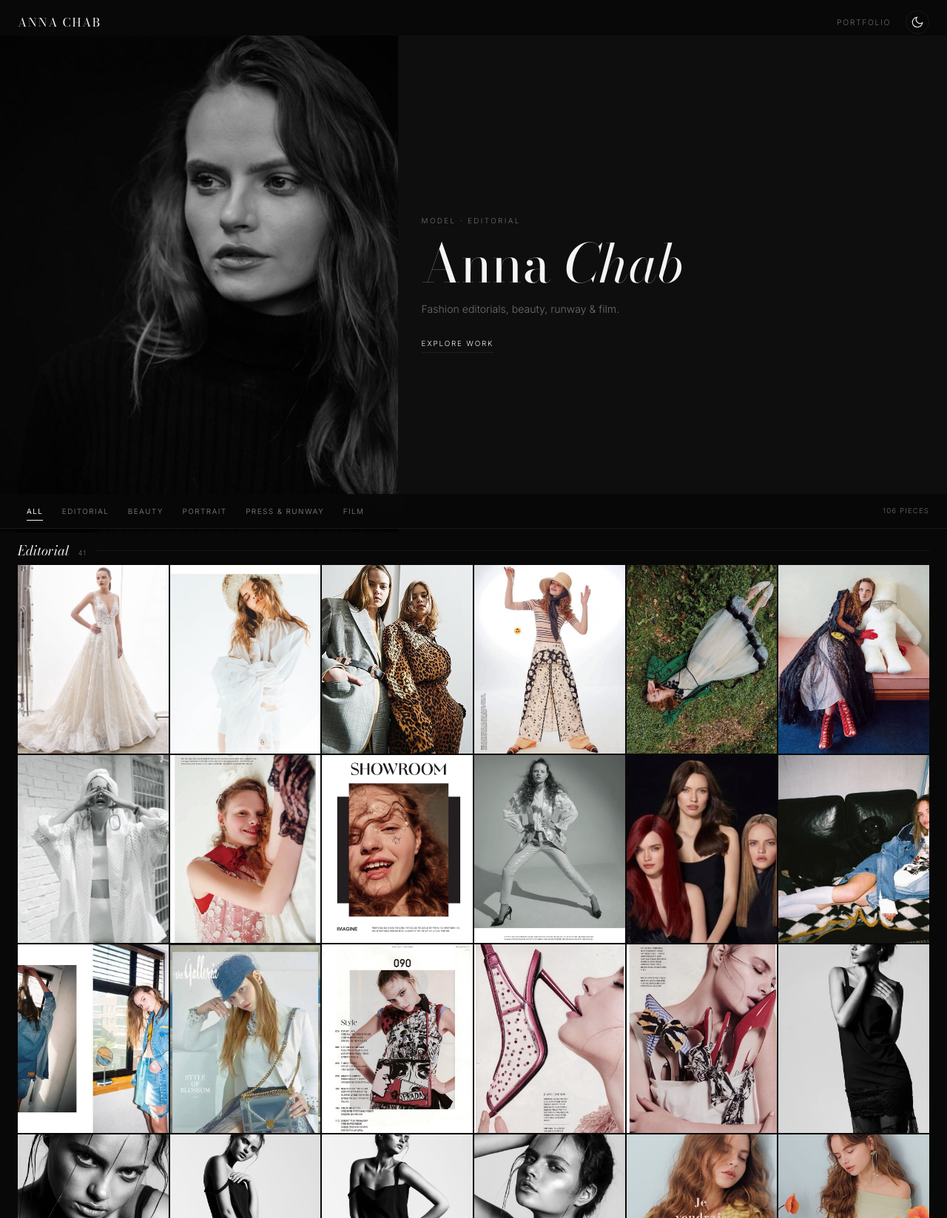
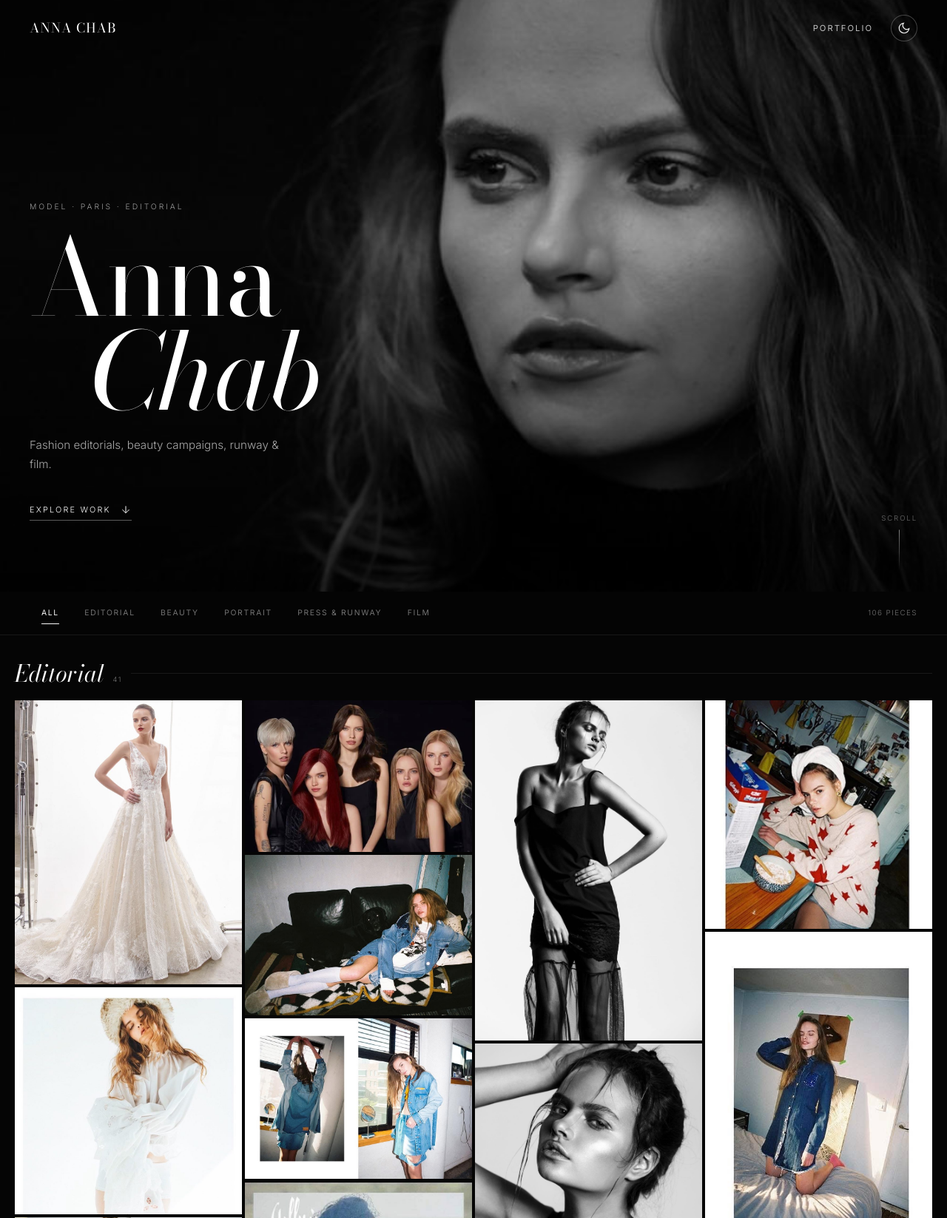
Before and after one commit to aineurowaves-ai/anna-s-website, a plain HTML site: page index.html in a window 1280 px wide. Shown: the top 1647 px of the page at 74% size. Drawn offline with nearby package versions, Linux system fonts and the light colour scheme.

Commit message:
Restore cinematic hero and fix gallery layout with continuous masonry grid.

```diff
--- a/css/style.css
+++ b/css/style.css
@@ -10,27 +10,33 @@
   --font-display: "Bodoni Moda", "Didot", Georgia, serif;
   --font-ui: "Inter", system-ui, sans-serif;
   --ease: cubic-bezier(0.22, 1, 0.36, 1);
-  --duration: 0.4s;
+  --duration: 0.5s;
 }
 
 [data-theme="dark"] {
-  --bg: #080808;
-  --text: #f5f5f5;
-  --muted: rgba(245, 245, 245, 0.42);
-  --line: rgba(245, 245, 245, 0.07);
-  --bar-bg: rgba(8, 8, 8, 0.9);
-  --hero-bg: #0e0e0e;
+  --bg: #050505;
+  --surface: #0e0e0e;
+  --text: #fafafa;
+  --muted: rgba(250, 250, 250, 0.45);
+  --line: rgba(250, 250, 250, 0.08);
+  --overlay: rgba(0, 0, 0, 0.55);
+  --hero-shade: linear-gradient(180deg, rgba(0,0,0,0.25) 0%, rgba(0,0,0,0.1) 40%, rgba(0,0,0,0.75) 100%);
+  --bar-bg: rgba(5, 5, 5, 0.82);
   --lightbox: #000;
+  --item-bg: #111;
 }
 
 [data-theme="light"] {
-  --bg: #ebebeb;
-  --text: #111;
-  --muted: rgba(17, 17, 17, 0.42);
-  --line: rgba(17, 17, 17, 0.1);
-  --bar-bg: rgba(235, 235, 235, 0.92);
-  --hero-bg: #e0e0e0;
+  --bg: #ffffff;
+  --surface: #f8f8f8;
+  --text: #0a0a0a;
+  --muted: rgba(10, 10, 10, 0.45);
+  --line: rgba(10, 10, 10, 0.08);
+  --overlay: rgba(255, 255, 255, 0.15);
+  --hero-shade: linear-gradient(180deg, rgba(255,255,255,0.1) 0%, rgba(255,255,255,0) 40%, rgba(0,0,0,0.5) 100%);
+  --bar-bg: rgba(255, 255, 255, 0.88);
   --lightbox: #0a0a0a;
+  --item-bg: #eee;
 }
 
 html {
@@ -44,10 +50,38 @@ body {
   color: var(--text);
   line-height: 1.5;
   -webkit-font-smoothing: antialiased;
-  transition: background var(--duration), color var(--duration);
+  transition: background var(--duration) var(--ease), color var(--duration) var(--ease);
 }
 
-/* ── Topbar ── */
+/* ── Hero ── */
+.hero {
+  position: relative;
+  min-height: 100svh;
+  display: flex;
+  flex-direction: column;
+  overflow: hidden;
+}
+
+.hero-media {
+  position: absolute;
+  inset: 0;
+  background-size: cover;
+  background-position: center 30%;
+  transform: scale(1.06);
+  transition: transform 8s var(--ease);
+}
+
+.hero:hover .hero-media {
+  transform: scale(1);
+}
+
+.hero-shade {
+  position: absolute;
+  inset: 0;
+  background: var(--hero-shade);
+  pointer-events: none;
+}
+
 .topbar {
   position: fixed;
   top: 0;
@@ -57,41 +91,55 @@ body {
   display: flex;
   align-items: center;
   justify-content: space-between;
-  padding: 0.9rem 1.5rem;
-  transition: background var(--duration), border-color var(--duration);
+  padding: 1.25rem 2.5rem;
+  transition: background var(--duration) var(--ease), border-color var(--duration) var(--ease);
 }
 
 .topbar.scrolled {
   background: var(--bar-bg);
-  backdrop-filter: blur(16px);
+  backdrop-filter: blur(20px);
   border-bottom: 1px solid var(--line);
 }
 
 .brand {
   font-family: var(--font-display);
-  font-size: 1rem;
-  letter-spacing: 0.1em;
+  font-size: 1.1rem;
+  font-weight: 400;
+  letter-spacing: 0.06em;
+  color: #fff;
+  text-decoration: none;
   text-transform: uppercase;
+}
+
+.topbar.scrolled .brand {
   color: var(--text);
-  text-decoration: none;
 }
 
 .topbar-end {
   display: flex;
   align-items: center;
-  gap: 1.25rem;
+  gap: 1.5rem;
 }
 
 .topbar-link {
-  font-size: 0.65rem;
-  letter-spacing: 0.16em;
+  font-size: 0.7rem;
+  font-weight: 400;
+  letter-spacing: 0.18em;
   text-transform: uppercase;
-  color: var(--muted);
+  color: rgba(255, 255, 255, 0.75);
   text-decoration: none;
-  transition: color 0.25s;
+  transition: color 0.3s;
 }
 
 .topbar-link:hover {
+  color: #fff;
+}
+
+.topbar.scrolled .topbar-link {
+  color: var(--muted);
+}
+
+.topbar.scrolled .topbar-link:hover {
   color: var(--text);
 }
 
@@ -99,14 +147,25 @@ body {
   display: flex;
   align-items: center;
   justify-content: center;
-  width: 2rem;
-  height: 2rem;
-  border: 1px solid var(--line);
+  width: 2.25rem;
+  height: 2.25rem;
+  border: 1px solid rgba(255, 255, 255, 0.25);
   border-radius: 50%;
+  background: rgba(0, 0, 0, 0.2);
+  color: #fff;
+  cursor: pointer;
+  transition: all 0.3s var(--ease);
+}
+
+.theme-toggle:hover {
+  background: rgba(255, 255, 255, 0.15);
+  border-color: rgba(255, 255, 255, 0.5);
+}
+
+.topbar.scrolled .theme-toggle {
+  border-color: var(--line);
   background: transparent;
   color: var(--text);
-  cursor: pointer;
-  transition: border-color 0.25s;
 }
 
 [data-theme="light"] .icon-sun { display: block; }
@@ -114,78 +173,98 @@ body {
 [data-theme="dark"] .icon-sun { display: none; }
 [data-theme="dark"] .icon-moon { display: block; }
 
-/* ── Hero split ── */
-.hero {
-  display: grid;
-  grid-template-columns: 42% 1fr;
-  min-height: min(72vh, 620px);
-  max-height: 620px;
-  margin-top: 3rem;
-  background: var(--hero-bg);
-}
-
-.hero-photo {
-  overflow: hidden;
-  background: #111;
-}
-
-.hero-photo img {
-  width: 100%;
-  height: 100%;
-  object-fit: cover;
-  object-position: center 20%;
-  display: block;
-}
-
-.hero-content {
+.hero-body {
+  position: relative;
+  z-index: 2;
+  flex: 1;
   display: flex;
   flex-direction: column;
-  justify-content: center;
-  padding: 2rem 2.5rem 2rem 2rem;
+  justify-content: flex-end;
+  padding: 0 2.5rem 6rem;
+  max-width: 900px;
 }
 
 .hero-kicker {
-  font-size: 0.62rem;
-  letter-spacing: 0.24em;
+  font-size: 0.65rem;
+  letter-spacing: 0.28em;
   text-transform: uppercase;
-  color: var(--muted);
-  margin-bottom: 1rem;
+  color: rgba(255, 255, 255, 0.6);
+  margin-bottom: 1.5rem;
 }
 
 .hero-title {
   font-family: var(--font-display);
-  font-size: clamp(2.8rem, 6vw, 4.5rem);
   font-weight: 400;
-  line-height: 0.95;
-  margin-bottom: 1rem;
+  line-height: 0.88;
+  margin-bottom: 1.5rem;
 }
 
-.hero-title em {
+.hero-title-line {
+  display: block;
+  font-size: clamp(4rem, 14vw, 9rem);
+  color: #fff;
+  letter-spacing: -0.02em;
+}
+
+.hero-title-accent {
   font-style: italic;
+  font-weight: 400;
+  padding-left: clamp(1rem, 8vw, 5rem);
 }
 
 .hero-lede {
-  font-size: 0.88rem;
-  color: var(--muted);
-  max-width: 280px;
-  margin-bottom: 1.75rem;
-  line-height: 1.65;
+  font-size: 0.95rem;
+  color: rgba(255, 255, 255, 0.65);
+  max-width: 340px;
+  margin-bottom: 2.5rem;
+  line-height: 1.7;
 }
 
 .hero-cta {
-  font-size: 0.62rem;
-  letter-spacing: 0.18em;
+  display: inline-flex;
+  align-items: center;
+  gap: 0.75rem;
+  font-size: 0.68rem;
+  letter-spacing: 0.2em;
   text-transform: uppercase;
-  color: var(--text);
+  color: #fff;
   text-decoration: none;
-  border-bottom: 1px solid var(--line);
-  padding-bottom: 0.25rem;
+  padding-bottom: 0.35rem;
+  border-bottom: 1px solid rgba(255, 255, 255, 0.35);
+  transition: border-color 0.3s, gap 0.3s var(--ease);
   width: fit-content;
-  transition: border-color 0.25s;
 }
 
 .hero-cta:hover {
-  border-color: var(--text);
+  border-color: #fff;
+  gap: 1rem;
+}
+
+.hero-scroll {
+  position: absolute;
+  bottom: 2rem;
+  right: 2.5rem;
+  z-index: 2;
+  display: flex;
+  flex-direction: column;
+  align-items: center;
+  gap: 0.75rem;
+  color: rgba(255, 255, 255, 0.4);
+  font-size: 0.6rem;
+  letter-spacing: 0.2em;
+  text-transform: uppercase;
+}
+
+.hero-scroll-line {
+  width: 1px;
+  height: 3rem;
+  background: linear-gradient(to bottom, rgba(255,255,255,0.5), transparent);
+  animation: scrollPulse 2s ease infinite;
+}
+
+@keyframes scrollPulse {
+  0%, 100% { opacity: 0.4; transform: scaleY(1); }
+  50% { opacity: 1; transform: scaleY(1.15); }
 }
 
 /* ── Filters ── */
@@ -194,23 +273,26 @@ body {
   top: 0;
   z-index: 150;
   background: var(--bar-bg);
-  backdrop-filter: blur(16px);
+  backdrop-filter: blur(20px);
   border-bottom: 1px solid var(--line);
 }
 
 .filters-inner {
+  max-width: 1600px;
+  margin: 0 auto;
+  padding: 0.85rem 2.5rem;
   display: flex;
   align-items: center;
   justify-content: space-between;
-  gap: 1rem;
-  padding: 0.6rem 1.5rem;
+  gap: 1.5rem;
 }
 
 .filters-track {
   display: flex;
-  gap: 0.1rem;
+  gap: 0.15rem;
   overflow-x: auto;
   scrollbar-width: none;
+  -webkit-overflow-scrolling: touch;
 }
 
 .filters-track::-webkit-scrollbar {
@@ -219,29 +301,34 @@ body {
 
 .filter-btn {
   font-family: var(--font-ui);
-  font-size: 0.62rem;
-  letter-spacing: 0.14em;
+  font-size: 0.65rem;
+  font-weight: 400;
+  letter-spacing: 0.16em;
   text-transform: uppercase;
-  padding: 0.45rem 0.75rem;
+  padding: 0.55rem 1rem;
   border: none;
   background: transparent;
   color: var(--muted);
   cursor: pointer;
   white-space: nowrap;
   position: relative;
-  transition: color 0.25s;
+  transition: color 0.3s;
 }
 
 .filter-btn::after {
   content: "";
   position: absolute;
   bottom: 0;
-  left: 0.75rem;
-  right: 0.75rem;
+  left: 1rem;
+  right: 1rem;
   height: 1px;
   background: var(--text);
   transform: scaleX(0);
-  transition: transform 0.3s var(--ease);
+  transition: transform 0.35s var(--ease);
+}
+
+.filter-btn:hover {
+  color: var(--text);
 }
 
 .filter-btn.active {
@@ -253,31 +340,44 @@ body {
 }
 
 .filters-count {
-  font-size: 0.6rem;
-  letter-spacing: 0.12em;
+  font-size: 0.62rem;
+  letter-spacing: 0.14em;
   text-transform: uppercase;
   color: var(--muted);
   white-space: nowrap;
+  flex-shrink: 0;
 }
 
-/* ── Gallery grid ── */
+/* ── Gallery ── */
 main {
-  padding: 0.75rem 1.5rem 2.5rem;
+  max-width: 1600px;
+  margin: 0 auto;
+  padding: 1.5rem 1.25rem 3rem;
 }
 
-.gallery-grid {
-  display: grid;
-  grid-template-columns: repeat(auto-fill, minmax(200px, 1fr));
-  gap: 2px;
+#gallery {
+  columns: 4 260px;
+  column-gap: 4px;
+}
+
+@media (min-width: 1400px) {
+  #gallery {
+    columns: 5 240px;
+  }
+}
+
+#gallery.is-empty {
+  columns: 1;
 }
 
 .gallery-divider {
-  grid-column: 1 / -1;
+  column-span: all;
+  break-inside: avoid;
   display: flex;
   align-items: baseline;
   gap: 0.75rem;
-  padding: 1rem 0 0.25rem;
-  margin: 0;
+  padding: 1.25rem 0 0.5rem;
+  margin-bottom: 4px;
 }
 
 .gallery-divider:first-child {
@@ -286,14 +386,14 @@ main {
 
 .gallery-divider span {
   font-family: var(--font-display);
-  font-size: 1.15rem;
+  font-size: clamp(1.4rem, 2.5vw, 2rem);
   font-style: italic;
   white-space: nowrap;
 }
 
 .gallery-divider small {
   font-size: 0.58rem;
-  letter-spacing: 0.14em;
+  letter-spacing: 0.18em;
   text-transform: uppercase;
   color: var(--muted);
 }
@@ -308,64 +408,117 @@ main {
 
 .gallery-item {
   position: relative;
-  aspect-ratio: 4 / 5;
   overflow: hidden;
   cursor: pointer;
-  background: #111;
+  break-inside: avoid;
+  margin-bottom: 4px;
+  line-height: 0;
+  background: var(--item-bg);
 }
 
 .gallery-item img,
 .gallery-item video {
   width: 100%;
-  height: 100%;
-  object-fit: cover;
+  height: auto;
   display: block;
-  transition: transform 0.7s var(--ease);
+  vertical-align: middle;
+  transition: transform 0.9s var(--ease);
 }
 
 .gallery-item:hover img,
 .gallery-item:hover video {
-  transform: scale(1.05);
+  transform: scale(1.06);
+}
+
+.gallery-item-overlay {
+  position: absolute;
+  inset: 0;
+  background: rgba(0, 0, 0, 0);
+  display: flex;
+  align-items: flex-end;
+  padding: 1rem;
+  transition: background 0.4s;
+  pointer-events: none;
+}
+
+.gallery-item:hover .gallery-item-overlay {
+  background: rgba(0, 0, 0, 0.25);
+}
+
+.gallery-item-label {
+  font-size: 0.6rem;
+  letter-spacing: 0.18em;
+  text-transform: uppercase;
+  color: #fff;
+  opacity: 0;
+  transform: translateY(8px);
+  transition: opacity 0.35s, transform 0.35s var(--ease);
+}
+
+.gallery-item:hover .gallery-item-label {
+  opacity: 1;
+  transform: translateY(0);
 }
 
 .gallery-item .play-icon {
   position: absolute;
-  inset: 0;
-  margin: auto;
-  width: 44px;
-  height: 44px;
-  border: 1px solid rgba(255, 255, 255, 0.55);
+  top: 50%;
+  left: 50%;
+  transform: translate(-50%, -50%);
+  width: 56px;
+  height: 56px;
+  border: 1px solid rgba(255, 255, 255, 0.6);
   border-radius: 50%;
+  display: flex;
+  align-items: center;
+  justify-content: center;
   pointer-events: none;
+  transition: transform 0.4s var(--ease), border-color 0.3s;
+}
+
+.gallery-item:hover .play-icon {
+  transform: translate(-50%, -50%) scale(1.1);
+  border-color: #fff;
 }
 
 .gallery-item .play-icon::after {
   content: "";
-  position: absolute;
-  top: 50%;
-  left: 54%;
-  transform: translate(-50%, -50%);
-  border: 6px solid transparent;
-  border-left: 10px solid #fff;
+  border: 7px solid transparent;
+  border-left: 11px solid #fff;
+  margin-left: 4px;
 }
 
 /* ── Footer ── */
 .footer {
   border-top: 1px solid var(--line);
-  padding: 1.75rem 1.5rem;
+  padding: 4rem 2.5rem;
+}
+
+.footer-inner {
+  max-width: 1600px;
+  margin: 0 auto;
   text-align: center;
 }
 
 .footer-brand {
   font-family: var(--font-display);
-  font-size: 1.1rem;
+  font-size: clamp(1.8rem, 4vw, 2.5rem);
+  font-weight: 400;
   font-style: italic;
-  margin-bottom: 0.35rem;
+  margin-bottom: 0.5rem;
+}
+
+.footer-tag {
+  font-size: 0.68rem;
+  letter-spacing: 0.2em;
+  text-transform: uppercase;
+  color: var(--muted);
+  margin-bottom: 2rem;
 }
 
 .footer-copy {
-  font-size: 0.58rem;
-  letter-spacing: 0.12em;
+  font-size: 0.62rem;
+  letter-spacing: 0.14em;
   text-transform: uppercase;
   color: var(--muted);
 }
@@ -377,9 +530,9 @@ main {
   z-index: 1000;
   background: var(--lightbox);
   display: grid;
-  grid-template-columns: 3rem 1fr 3rem;
+  grid-template-columns: 4rem 1fr 4rem;
   grid-template-rows: auto 1fr;
-  padding: 1rem;
+  padding: 1.5rem;
 }
 
 .lightbox[hidden] {
@@ -391,12 +544,12 @@ main {
   display: flex;
   justify-content: space-between;
   align-items: center;
-  padding-bottom: 0.75rem;
+  padding-bottom: 1rem;
 }
 
 .lightbox-caption {
-  font-size: 0.62rem;
-  letter-spacing: 0.14em;
+  font-size: 0.65rem;
+  letter-spacing: 0.16em;
   text-transform: uppercase;
   color: rgba(255, 255, 255, 0.45);
 }
@@ -406,7 +559,12 @@ main {
   border: none;
   color: rgba(255, 255, 255, 0.5);
   cursor: pointer;
-  padding: 0.2rem;
+  padding: 0.25rem;
+  transition: color 0.3s;
+}
+
+.lightbox-close:hover {
+  color: #fff;
 }
 
 .lightbox-content {
@@ -420,7 +578,7 @@ main {
 .lightbox-content img,
 .lightbox-content video {
   max-width: 100%;
-  max-height: calc(100svh - 5rem);
+  max-height: calc(100svh - 8rem);
   object-fit: contain;
 }
 
@@ -428,14 +586,20 @@ main {
   align-self: center;
   background: none;
   border: 1px solid rgba(255, 255, 255, 0.15);
-  color: rgba(255, 255, 255, 0.55);
-  width: 2.5rem;
-  height: 2.5rem;
+  color: rgba(255, 255, 255, 0.6);
+  width: 3rem;
+  height: 3rem;
   border-radius: 50%;
   cursor: pointer;
   display: flex;
   align-items: center;
   justify-content: center;
+  transition: all 0.3s;
+}
+
+.lightbox-nav:hover {
+  border-color: rgba(255, 255, 255, 0.5);
+  color: #fff;
 }
 
 .lightbox-prev { grid-column: 1; grid-row: 2; }
@@ -443,55 +607,70 @@ main {
 
 .loading,
 .error {
-  grid-column: 1 / -1;
   text-align: center;
-  padding: 3rem 1rem;
+  padding: 5rem 2rem;
   color: var(--muted);
-  font-size: 0.72rem;
-  letter-spacing: 0.1em;
+  font-size: 0.75rem;
+  letter-spacing: 0.12em;
   text-transform: uppercase;
 }
 
 .error { color: #b05050; }
 
-@media (min-width: 1400px) {
-  .gallery-grid {
-    grid-template-columns: repeat(6, 1fr);
+@media (max-width: 1024px) {
+  #gallery {
+    columns: 3 220px;
   }
 }
 
-@media (max-width: 768px) {
-  .hero {
-    grid-template-columns: 1fr;
-    min-height: auto;
-    max-height: none;
-    margin-top: 3.5rem;
+@media (max-width: 640px) {
+  .topbar,
+  .hero-body,
+  .filters-inner,
+  main,
+  .footer {
+    padding-left: 1.25rem;
+    padding-right: 1.25rem;
   }
 
-  .hero-photo {
-    height: 55vw;
-    max-height: 380px;
+  .hero-body {
+    padding-bottom: 5rem;
   }
 
-  .hero-content {
-    padding: 1.5rem 1.25rem 1.25rem;
+  .hero-scroll {
+    display: none;
   }
 
-  main {
-    padding: 0.5rem 0.75rem 2rem;
+  .filters-inner {
+    flex-direction: column;
+    align-items: flex-start;
+    gap: 0.5rem;
   }
 
-  .gallery-grid {
-    grid-template-columns: repeat(2, 1fr);
-    gap: 2px;
+  #gallery {
+    columns: 2 140px;
+    column-gap: 3px;
   }
 
-  .filters-inner,
-  .topbar,
-  .footer {
-    padding-left: 1rem;
-    padding-right: 1rem;
+  .gallery-item {
+    margin-bottom: 3px;
   }
+
+  .lightbox {
+    grid-template-columns: 1fr;
+    padding: 1rem;
+  }
+
+  .lightbox-nav {
+    position: absolute;
+    bottom: 1.5rem;
+    top: auto;
+    width: 2.75rem;
+    height: 2.75rem;
+  }
+
+  .lightbox-prev { left: 1rem; }
+  .lightbox-next { right: 1rem; }
 }
 
 @media (prefers-reduced-motion: reduce) {
--- a/index.html
+++ b/index.html
@@ -17,6 +17,10 @@
   </script>
 </head>
 <body>
+  <header class="hero" id="hero">
+    <div class="hero-media" id="hero-media" aria-hidden="true"></div>
+    <div class="hero-shade" aria-hidden="true"></div>
+
     <nav class="topbar" id="topbar">
       <a href="#" class="brand">Anna Chab</a>
       <div class="topbar-end">
@@ -28,15 +32,22 @@
       </div>
     </nav>
 
-  <header class="hero" id="hero">
-    <div class="hero-photo">
-      <img id="hero-img" src="" alt="Anna Chab" width="800" height="1000">
+    <div class="hero-body">
+      <p class="hero-kicker">Model · Paris · Editorial</p>
+      <h1 class="hero-title">
+        <span class="hero-title-line">Anna</span>
+        <span class="hero-title-line hero-title-accent">Chab</span>
+      </h1>
+      <p class="hero-lede">Fashion editorials, beauty campaigns, runway &amp; film.</p>
+      <a href="#work" class="hero-cta">
+        <span>Explore work</span>
+        <svg width="16" height="16" viewBox="0 0 24 24" fill="none" stroke="currentColor" stroke-width="1.5"><path d="M12 5v14M5 12l7 7 7-7"/></svg>
+      </a>
     </div>
-    <div class="hero-content">
-      <p class="hero-kicker">Model · Editorial</p>
-      <h1 class="hero-title">Anna <em>Chab</em></h1>
-      <p class="hero-lede">Fashion editorials, beauty, runway &amp; film.</p>
-      <a href="#work" class="hero-cta">Explore work</a>
+
+    <div class="hero-scroll" aria-hidden="true">
+      <span>Scroll</span>
+      <div class="hero-scroll-line"></div>
     </div>
   </header>
 
@@ -50,12 +61,15 @@
   </div>
 
   <main id="work">
-    <div id="gallery" class="gallery-grid" aria-live="polite"></div>
+    <div id="gallery" aria-live="polite"></div>
   </main>
 
   <footer class="footer">
+    <div class="footer-inner">
       <p class="footer-brand">Anna Chab</p>
+      <p class="footer-tag">Available for bookings worldwide</p>
       <p class="footer-copy">&copy; <span id="year"></span></p>
+    </div>
   </footer>
 
   <div class="lightbox" id="lightbox" hidden aria-hidden="true" role="dialog" aria-label="Media viewer">
--- a/js/main.js
+++ b/js/main.js
@@ -1,5 +1,5 @@
 (function () {
-  const heroImg = document.getElementById("hero-img");
+  const heroMedia = document.getElementById("hero-media");
   const topbar = document.getElementById("topbar");
   const gallery = document.getElementById("gallery");
   const navLinks = document.getElementById("nav-links");
@@ -55,7 +55,7 @@
   });
 
   window.addEventListener("scroll", () => {
-    topbar.classList.toggle("scrolled", window.scrollY > 40);
+    topbar.classList.toggle("scrolled", window.scrollY > 60);
   }, { passive: true });
 
   function encodePath(name) {
@@ -69,8 +69,9 @@
       : items.find((i) => i.type === "image" && i.category === "portrait")?.name ||
         items.find((i) => i.type === "image")?.name;
 
-    if (pick && heroImg) {
-      heroImg.src = encodePath(pick);
+    if (pick && heroMedia) {
+      heroMedia.style.backgroundImage = `url("${encodePath(pick)}")`;
+      heroMedia.style.backgroundPosition = "center 30%";
     }
   }
 
@@ -89,13 +90,6 @@
     itemCount.textContent = `${shown} · ${categoryLabels[currentFilter] || currentFilter}`;
   }
 
-  function createDivider(label, count) {
-    const el = document.createElement("div");
-    el.className = "gallery-divider";
-    el.innerHTML = `<span>${label}</span><small>${count}</small>`;
-    return el;
-  }
-
   function createGalleryItem(item, index) {
     const el = document.createElement("article");
     el.className = "gallery-item";
@@ -108,27 +102,38 @@
       el.innerHTML = `
         <video src="${src}" muted preload="metadata" playsinline></video>
         <span class="play-icon"></span>
+        <div class="gallery-item-overlay"><span class="gallery-item-label">${label}</span></div>
       `;
       const video = el.querySelector("video");
       video.addEventListener("loadeddata", () => {
         video.currentTime = Math.min(1, video.duration * 0.1);
       });
     } else {
-      el.innerHTML = `<img src="${src}" alt="${label}" loading="lazy" decoding="async">`;
+      el.innerHTML = `
+        <img src="${src}" alt="${label}" loading="lazy" decoding="async">
+        <div class="gallery-item-overlay"><span class="gallery-item-label">${label}</span></div>
+      `;
     }
 
     el.addEventListener("click", () => openLightbox(index));
     return el;
   }
 
+  function createDivider(label, count) {
+    const el = document.createElement("div");
+    el.className = "gallery-divider";
+    el.innerHTML = `<span>${label}</span><small>${String(count).padStart(2, "0")}</small>`;
+    return el;
+  }
+
   function renderGallery() {
     visibleItems = getFilteredItems();
     gallery.innerHTML = "";
-    gallery.className = "gallery-grid";
+    gallery.classList.remove("is-empty");
 
     if (visibleItems.length === 0) {
       gallery.innerHTML = '<p class="loading">No work in this category</p>';
-      gallery.className = "";
+      gallery.classList.add("is-empty");
       updateCount();
       return;
     }
@@ -209,7 +214,7 @@
     renderGallery();
 
     const bar = document.getElementById("filters-bar");
-    const top = bar.getBoundingClientRect().top + window.scrollY;
+    const top = bar.getBoundingClientRect().top + window.scrollY - 10;
     if (window.scrollY > top) window.scrollTo({ top, behavior: "smooth" });
   });
 
@@ -231,7 +236,6 @@
     allItems = items || [];
     if (!allItems.length) {
       gallery.innerHTML = '<p class="loading">No media found</p>';
-      gallery.className = "";
       return;
     }
     setHeroImage(allItems);
@@ -246,7 +250,6 @@
       .then((d) => initGallery(d.items))
       .catch(() => {
         gallery.innerHTML = '<p class="error">Could not load gallery</p>';
-        gallery.className = "";
       });
   }
 })();
```
Lines whose indentation alone changed are shown as unchanged.
